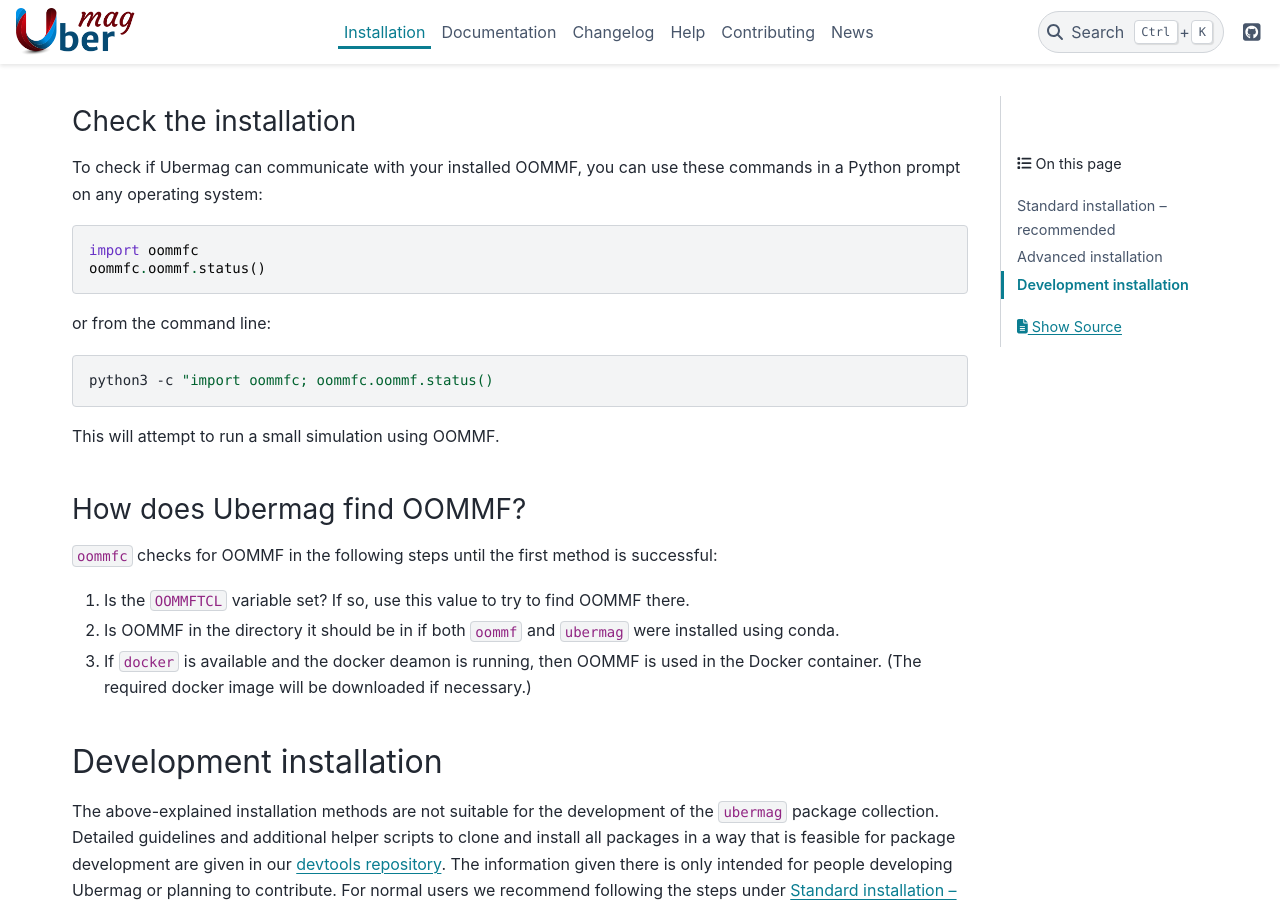
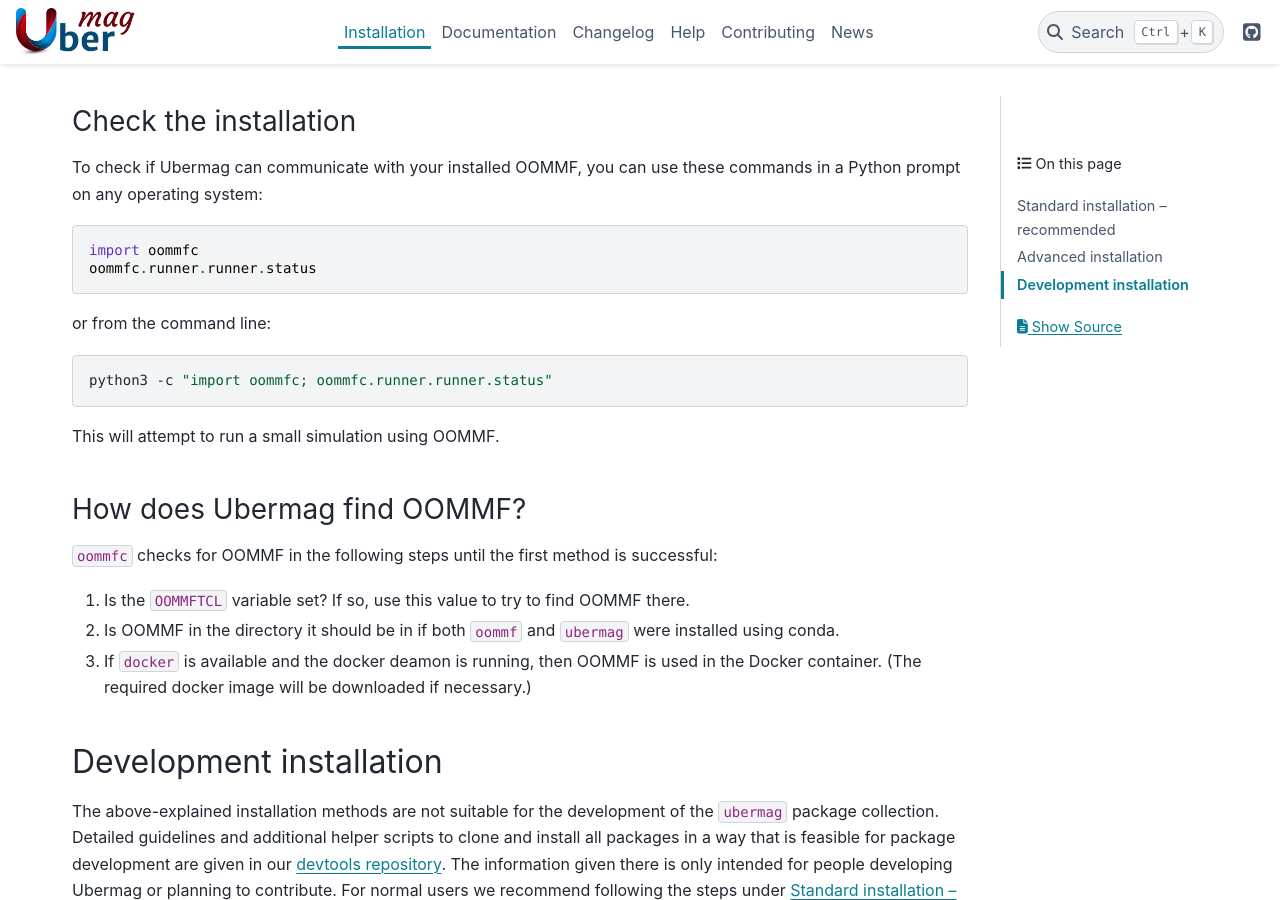
Before and after one commit to ubermag/ubermag.github.io, a Sphinx documentation site: the page built from source/installation.rst, in a window 1280 px wide and 900 px high, scrolled down 3317 px. Built offline with Sphinx 7.4.7 and the PyData theme 0.15.4, drawn with Linux system fonts in a browser that asks for light colours; pages that are not in the unit, such as notebooks, are missing from menus.

Commit message:
Update installation.rst
The instructions for testing if Ubermag can find a custom OOMMF were outdated.

The problem was reported in ubermag/help#256

```diff
--- a/source/installation.rst
+++ b/source/installation.rst
@@ -368,13 +368,13 @@ commands in a Python prompt on any operating system:
 .. code-block:: python
 
     import oommfc
-    oommfc.oommf.status()
+    oommfc.runner.runner.status
 
 or from the command line:
 
 .. code-block:: bash
 
-   python3 -c "import oommfc; oommfc.oommf.status()
+   python3 -c "import oommfc; oommfc.runner.runner.status"
 
 This will attempt to run a small simulation using OOMMF.
 
```
